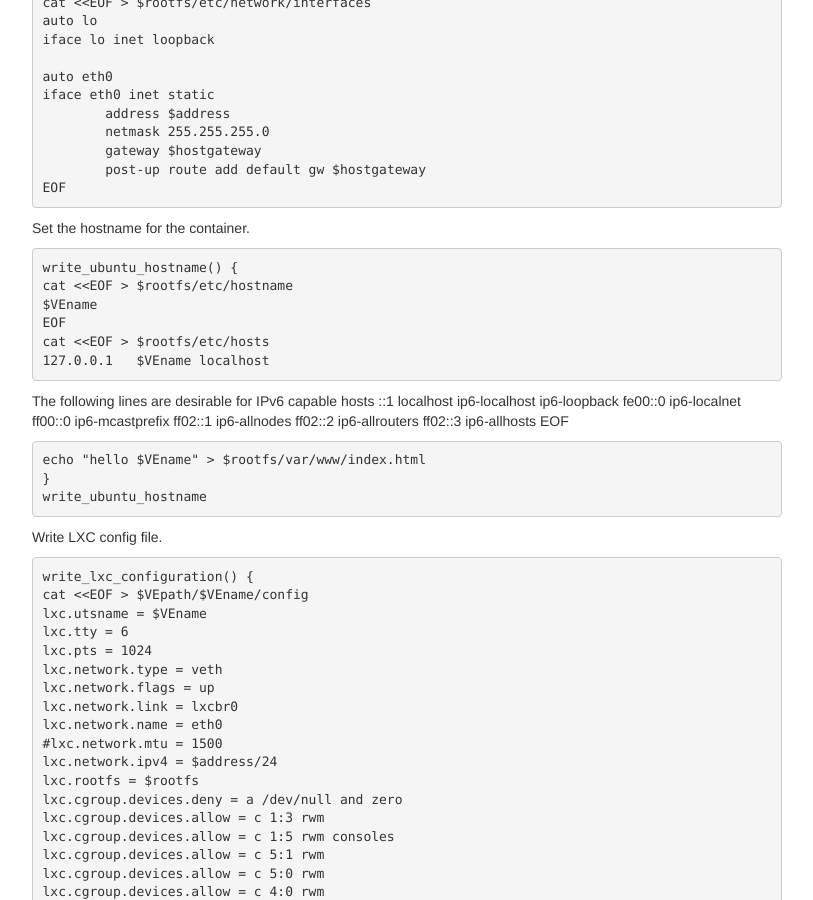
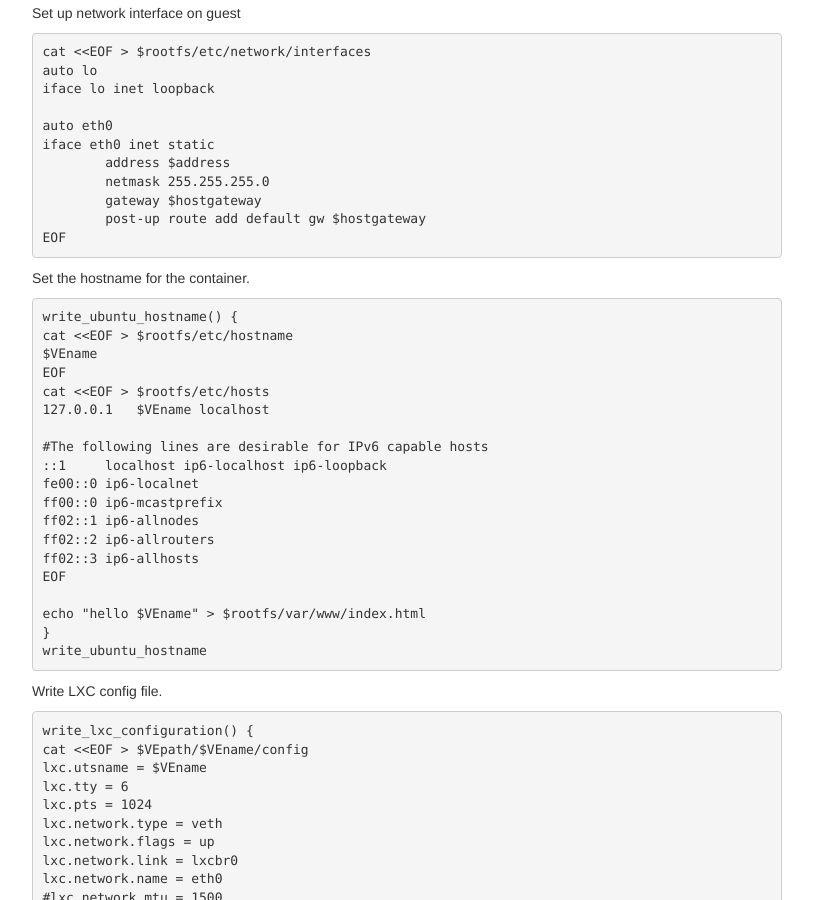
Before and after one commit to matt2000/practical-solutions, a Jekyll site: the page built from _posts/2014-09-11-lxc-clone.sh.md, in a window 1280 px wide and 900 px high, scrolled down 2823 px. Shown: the whole window, without its empty margins (38-851 px from the left). Built offline with Jekyll 4.4.1, drawn with Linux system fonts in a browser that asks for light colours; nearby versions of some CDN libraries; some of the changed text lies outside the part shown.

Commit message:
rerender

```diff
--- a/_posts/2014-09-11-lxc-clone.sh.md
+++ b/_posts/2014-09-11-lxc-clone.sh.md
@@ -112,9 +112,8 @@ Parse some Command-line agruments. "VE" is my acronym for Virtual Environment.
 
     echo "Settings up Ninjitsu Virtual Environment for $VEname"
 
+Check if an External IP is needed.
 
-
-Check if an External IP is needed.
     if [[ -z $address ]]; then
 
 I used a SQLite Database for tracking IP address assignments.  Here we
@@ -175,7 +174,7 @@ Set the hostname for the container.
     cat <<EOF > $rootfs/etc/hosts
     127.0.0.1   $VEname localhost
 
-The following lines are desirable for IPv6 capable hosts
+    #The following lines are desirable for IPv6 capable hosts
     ::1     localhost ip6-localhost ip6-loopback
     fe00::0 ip6-localnet
     ff00::0 ip6-mcastprefix
```
